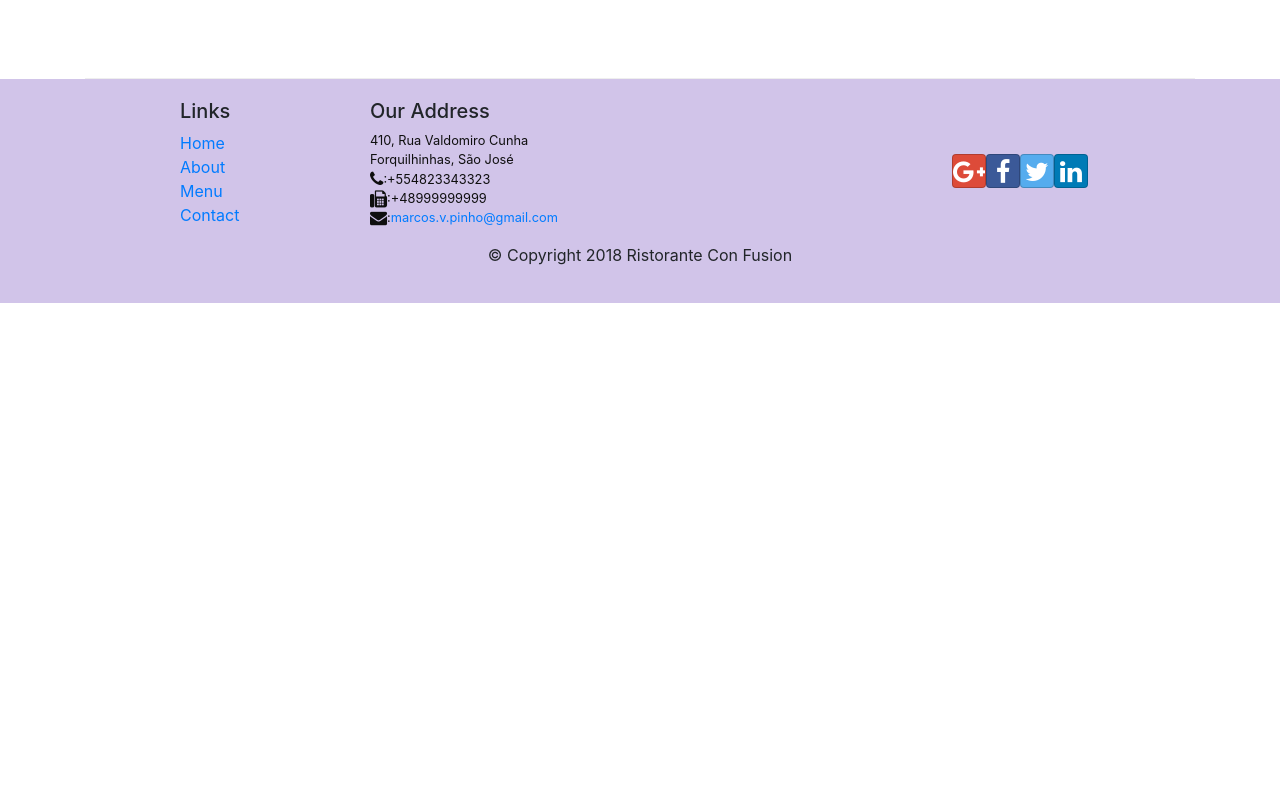
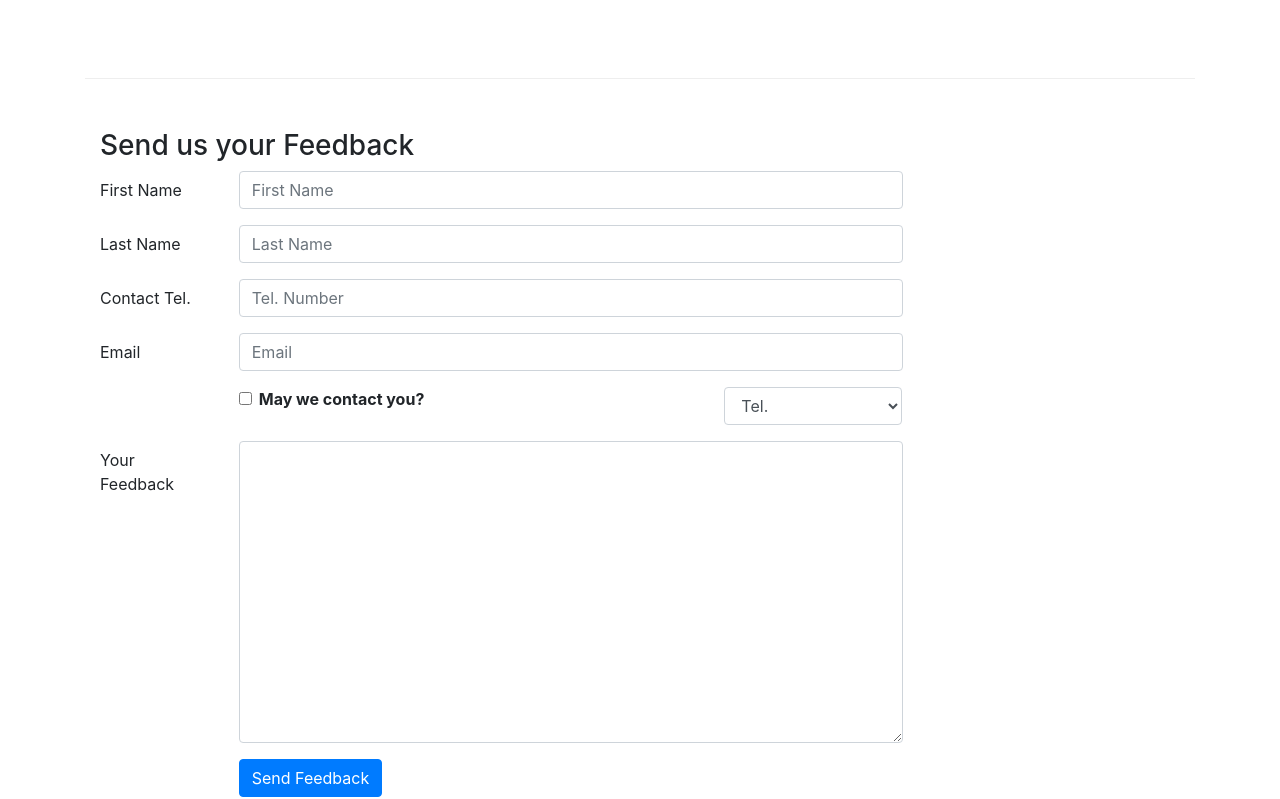
Before and after one commit to marcosvpinho/confusion, a React (Create React App) app: page /contactus in a window 1280 px wide. Shown: the part 843-1642 px from the top of the page. Before the commit the page ends 1146 px from the top, so only its background shows below. Built offline with nearby package versions, Linux system fonts and the light colour scheme.

Commit message:
controlled forms

```diff
--- a/src/components/ContactComponent.js
+++ b/src/components/ContactComponent.js
@@ -1,8 +1,40 @@
-import React from 'react';
-import {Breadcrumb, BreadcrumbItem} from 'reactstrap';
+import React,{Component} from 'react';
+import {Breadcrumb, BreadcrumbItem, Button, Form, FormGroup, Label, Input, Col} from 'reactstrap';
 import {Link} from 'react-router-dom';
 
-function Contact(props){
+class Contact extends Component{
+
+    constructor(props){
+        super(props);
+        this.state = {
+            firstname: '',
+            lastname: '',
+            telnum: '',
+            email: '',
+            agree: false,
+            contactType: 'Tel.',
+            message: ''
+        }
+        this.handleSubmit = this.handleSubmit.bind(this);
+        this.handleInputChange = this.handleInputChange.bind(this);
+    }
+
+    handleInputChange(event){
+        const target = event.target;
+        const value = target.type === 'checkbox' ? target.checked : target.value;
+        const name = target.name;
+
+        this.setState({
+            [name]:value
+        });
+    }
+
+    handleSubmit(event){
+        console.log("Current State is: "+JSON.stringify(this.state));
+        alert("Current State is: "+JSON.stringify(this.state));
+        event.preventDefault();
+    }
+    render(){
         return(
             <div className="container">
                 <div className="row">
@@ -41,9 +73,73 @@
                         </div>
                     </div>
                 </div>
+
+                <div className="row row-content">
+                    <div className="col-12">
+                        <h3>Send us your Feedback</h3>
                     </div>
+                    <div className="col-12 col-md-9">
+                        <Form onSubmit={this.handleSubmit}>
+                            <FormGroup row>
+                                <Label htmlFor="firstname" md={2}>First Name</Label>
+                                <Col md={10}>
+                                    <Input type="text" id="firstname" name="firstname" placeholder="First Name" value={this.state.firstname} onChange={this.handleInputChange}></Input>
+                                </Col>
+                            </FormGroup>
+                            <FormGroup row>
+                                <Label htmlFor="lastname" md={2}>Last Name</Label>
+                                <Col md={10}>
+                                    <Input type="text" id="lastname" name="lastname" placeholder="Last Name" value={this.state.lastname} onChange={this.handleInputChange}></Input>
+                                </Col>
+                            </FormGroup>
+                            <FormGroup row>
+                                <Label htmlFor="telnum" md={2}>Contact Tel.</Label>
+                                <Col md={10}>
+                                    <Input type="tel" id="telnum" name="telnum" placeholder="Tel. Number" value={this.state.telnum} onChange={this.handleInputChange}></Input>
+                                </Col>
+                            </FormGroup>
+                            <FormGroup row>
+                                <Label htmlFor="email" md={2}>Email</Label>
+                                <Col md={10}>
+                                    <Input type="email" id="email" name="email" placeholder="Email" value={this.state.email} onChange={this.handleInputChange}></Input>
+                                </Col>
+                            </FormGroup>
+                            <FormGroup row>
+                                <Col md={{size:6, offset:2}}>
+                                    <FormGroup check>
+                                        <Label check>
+                                            <Input type="checkbox" name="agree" checked={this.state.agree} onChange={this.handleInputChange} /> {' '}
+                                            <strong>May we contact you?</strong>
+                                        </Label>
+                                    </FormGroup>
+                                </Col>
+                                <Col md={{size:3, offset:1}}>
+                                    <Input type="select" name="contactType" value={this.state.contacType} onChange={this.handleInputChange} >
+                                        <option> Tel.</option>
+                                        <option> Email</option>
+                                    </Input>
+                                </Col>
+                            </FormGroup>
+                            <FormGroup row>
+                                <Label htmlFor="feedback" md={2}>Your Feedback</Label>
+                                <Col md={10}>
+                                    <Input type="textarea" id="message" name="message" rows="12" value={this.state.message} onChange={this.handleInputChange}></Input>
+                                </Col>
+                            </FormGroup>
 
+                            <FormGroup row>
+                                <Col md={{size:10,offset:2}}>
+                                    <Button type="submit" color="primary">Send Feedback</Button>
+                                </Col>
+                            </FormGroup>
+                        </Form>
+
+                    </div>
+                </div>
+            </div>
         );
     }
 
+}
+
 export default Contact;
```
Lines whose indentation alone changed are shown as unchanged.
